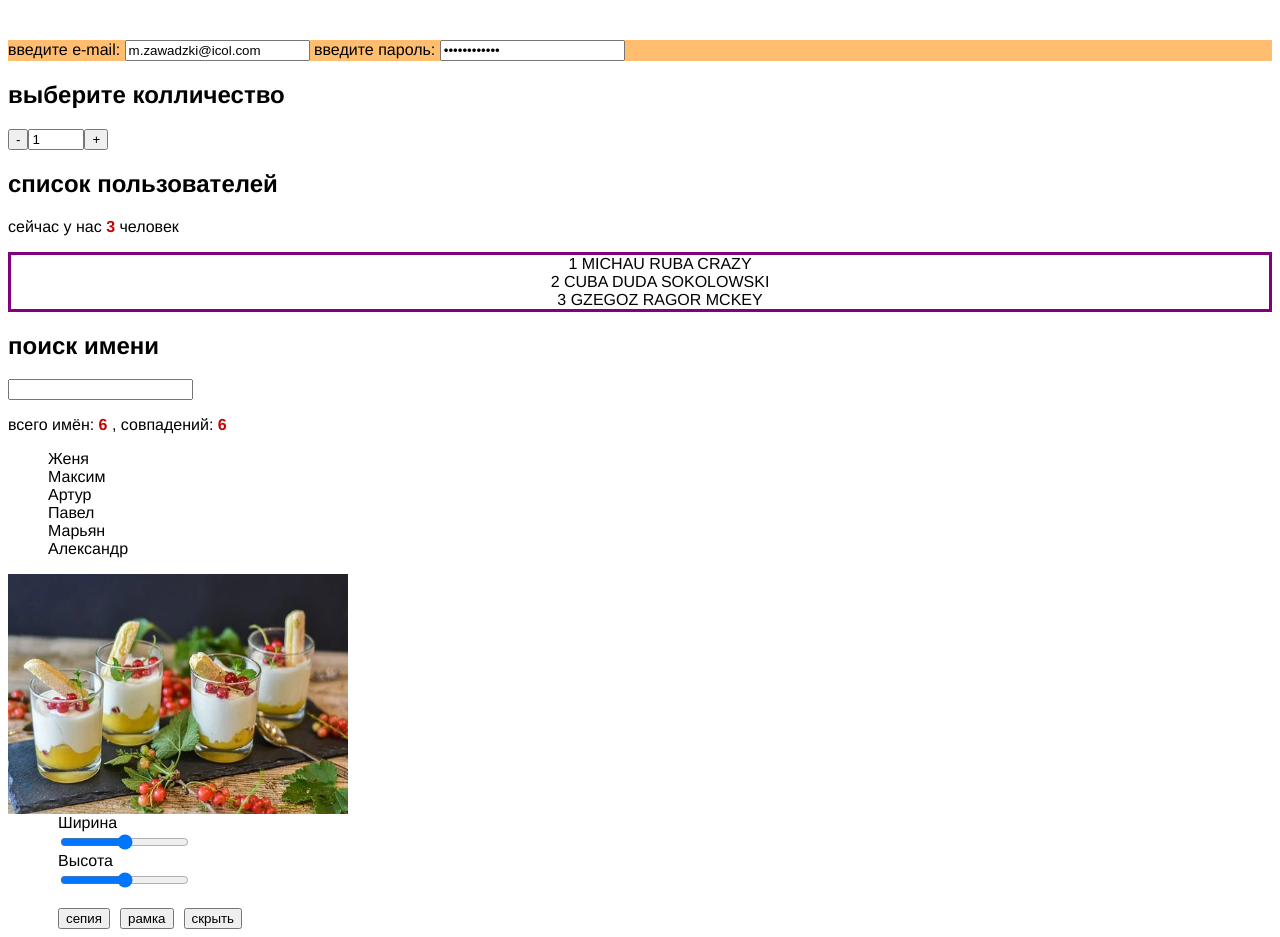
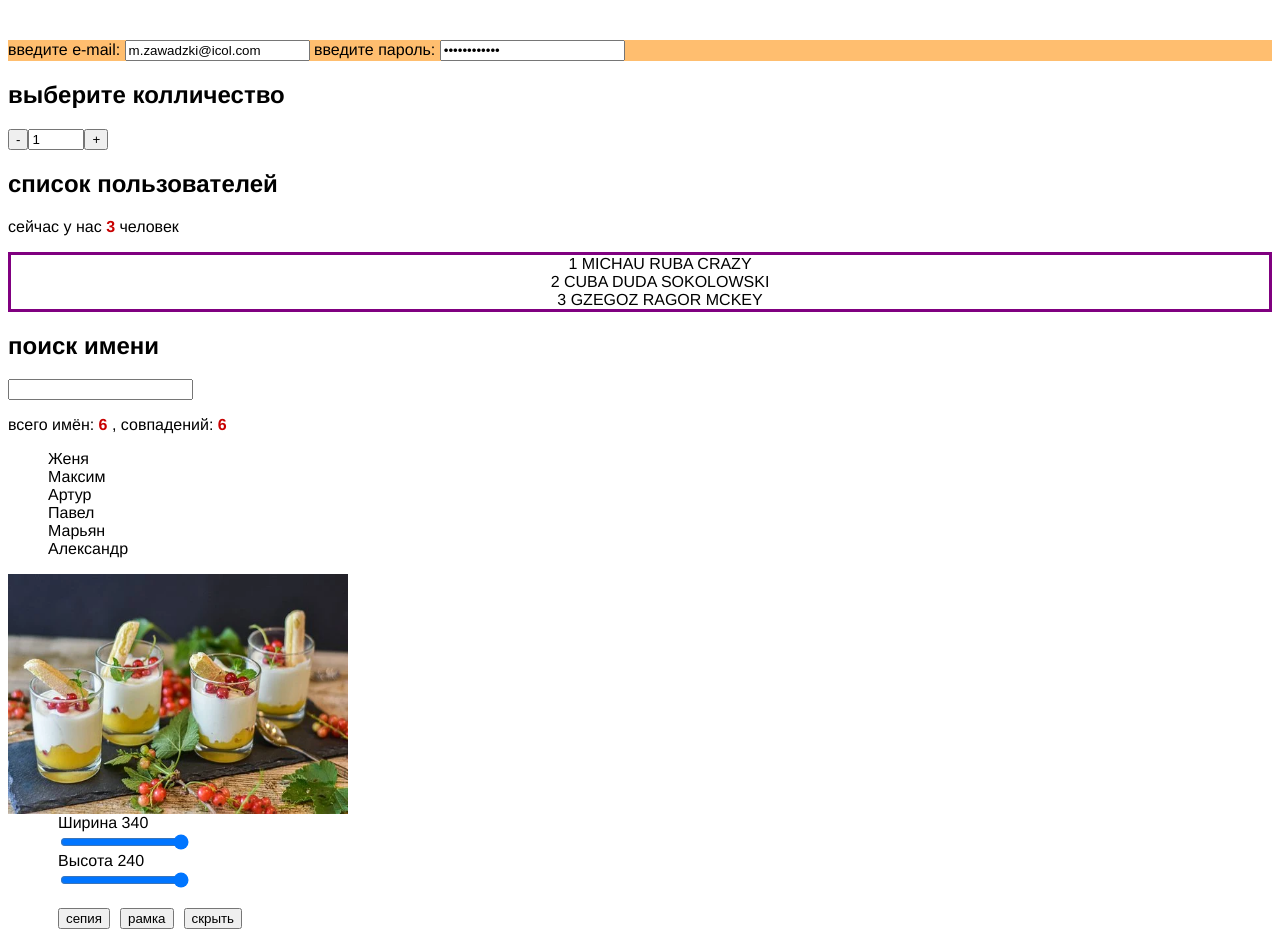
Before and after one commit to zawadzki2778/VUE-01, a Vue app: page / in a window 1280 px wide. Built offline with nearby package versions, Linux system fonts and the light colour scheme.

Commit message:
реализовал изменение ширины/высоты картинки при помощи ползунков

```diff
--- a/src/components/RedactPhoto.vue
+++ b/src/components/RedactPhoto.vue
@@ -2,23 +2,40 @@
   <div class="conteiner">
     <div class="flex">
       <div class="photo">
-        <img v-if="isVisible" src="../assets/dessert-7291251__340.jpg" />
+        <img
+          v-if="isVisible"
+          src="../assets/dessert-7291251__340.jpg"
+          :class="imgFilters"
+          :style="imgStyles"
+        />
         <p v-else>Мороженое закончилось ...<b> ) </b></p>
       </div>
       <div class="redact">
         <div class="filters">
           <label>
-            Ширина
-            <input type="range" />
+            Ширина {{ imgSizes.currentWidth }}
+            <input
+              type="range"
+              :value="imgSizes.currentWidth"
+              @input="imgSizes.currentWidth = $event.target.value"
+              :max="imgSizes.maxWidth"
+            />
           </label>
           <label>
-            Высота
-            <input type="range" />
+            Высота {{ imgSizes.currentHeight }}
+            <input
+              type="range"
+              :value="imgSizes.currentHeight"
+              @input="imgSizes.currentHeight = $event.target.value"
+              :max="imgSizes.maxHeight"
+            />
           </label>
         </div>
         <button>сепия</button>
         <button>рамка</button>
-        <button @click="isVisible = !isVisible"> {{ `${ isVisible ? 'скрыть' : 'показать' }` }} </button>
+        <button @click="isVisible = !isVisible">
+          {{ `${isVisible ? "скрыть" : "показать"}` }}
+        </button>
       </div>
     </div>
   </div>
@@ -43,6 +60,14 @@ export default {
       },
     };
   },
+  computed: {
+    imgStyles() {
+      return {
+        width: `${this.imgSizes.currentWidth}px`,
+        height: `${this.imgSizes.currentHeight}px`,
+      };
+    },
+  },
 };
 </script>
 
@@ -60,17 +85,13 @@ export default {
 }
 img {
   transition: 0.2s ease;
-  width: 100%;
+  width: 340px;
   height: 240px;
   &.sepia {
     filter: sepia(100%);
   }
   &.border {
     border: 3px solid #043544;
-  }
-  &.small {
-    width: 170px;
-    height: 120px;
   }
 }
 button {
```
